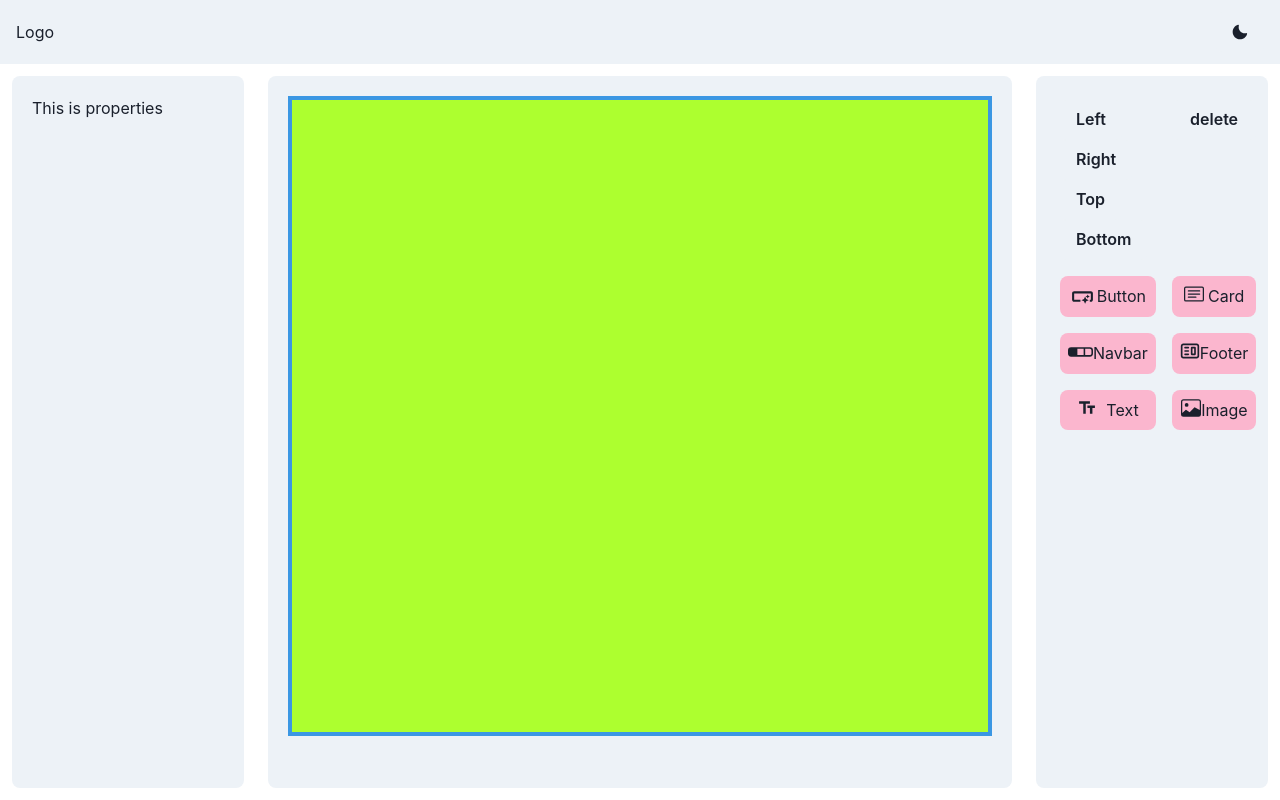
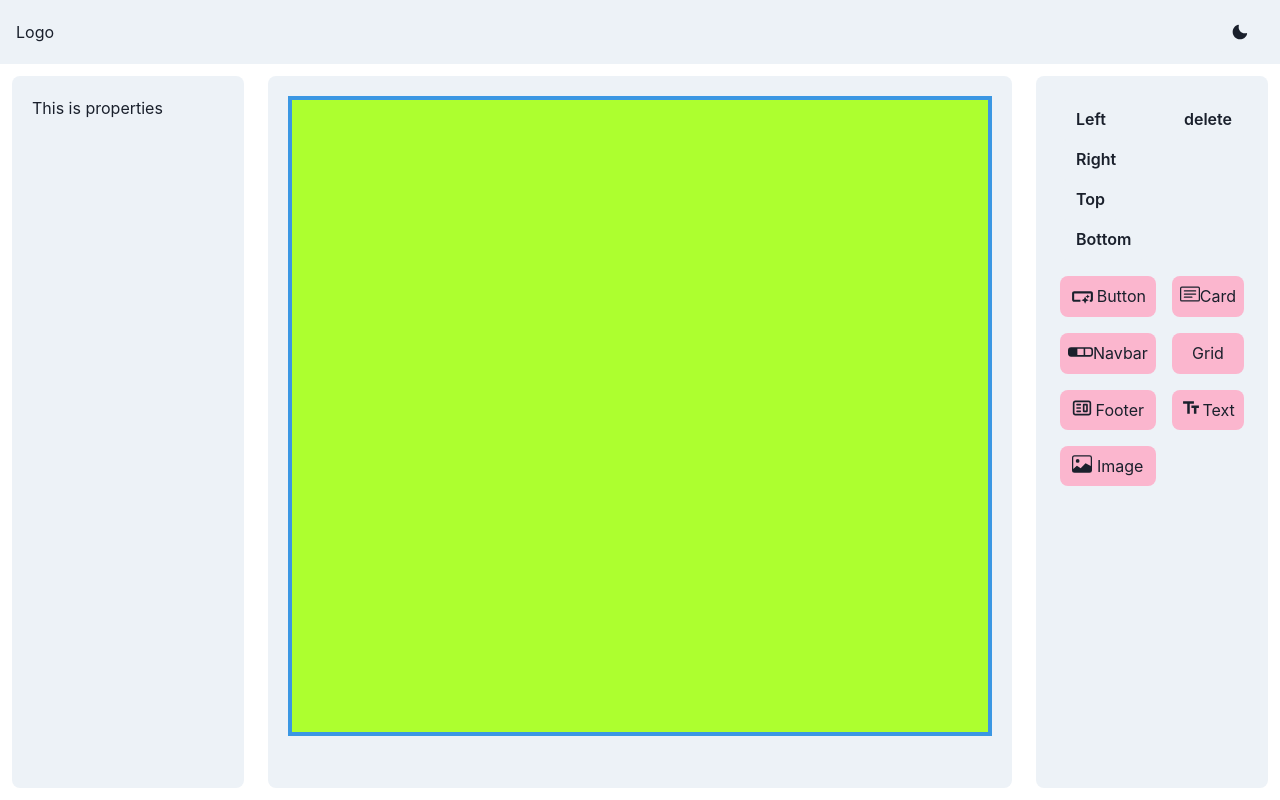
Before and after one commit to BryanRonad/TRINIT_BCT-IND_Dev01, a React (Create React App) app in the folder frontend/: page / in a window 1280 px wide. Built offline with nearby package versions, Linux system fonts and the light colour scheme.

Commit message:
grid compo added

```diff
--- a/frontend/src/App.css
+++ b/frontend/src/App.css
@@ -41,6 +41,15 @@
   cursor: move;
 }
 
-.active{
-	border: 4px solid #3B97E3;
+.active {
+  border: 4px solid #3b97e3;
 }
+
+/* .Grid_div {
+  display: grid;
+  grid-template-rows: repeat(4, 1fr);
+  grid-template-columns: repeat(6, 1fr);
+  width: 100%;
+  height: 100px;
+  background-color: #3b97e3;
+} */
--- a/frontend/src/App.js
+++ b/frontend/src/App.js
@@ -24,6 +24,13 @@ function App() {
   const [elementsArray, setElementsArray] = useState([]);
   const [webtags, setWebtags] = useState([]);
   const [activeid, setactiveid] = useState(null);
+  const [properties, setProperties] = useState({
+    width: 0,
+    height: 0,
+    index: 0,
+    columns: 0,
+    rows: 0,
+  });
 
   const iconSwitch = (element) => {
     switch (element) {
@@ -70,6 +77,7 @@ function App() {
     } else {
       document.querySelector(".main_div").classList.add("active");
     }
+    getProperties();
   };
 
   const unselectTag = (e) => {
@@ -97,6 +105,10 @@ function App() {
       webtags.push(element);
     }
     setWebtags([...webtags]);
+  };
+
+  const getProperties = () => {
+    document.getElementById(activeid);
   };
 
   const moveLeft = (e) => {
@@ -150,7 +162,7 @@ function App() {
             p={5}
             m={3}
             rowSpan={17}
-			colSpan={{ base: 6, md: 6, sm: 7 }}
+            colSpan={{ base: 6, md: 6, sm: 7 }}
             bg={useColorModeValue("gray.100", "gray.900")}
             borderRadius="lg"
           >
--- a/frontend/src/Website.jsx
+++ b/frontend/src/Website.jsx
@@ -7,6 +7,7 @@ import NewButton from "./elements/Button";
 import AddText from "./elements/AddText";
 import AddCard from "./elements/AddCard";
 import AddImg from "./elements/AddImg";
+import Gridcompo from "./elements/Gridcompo";
 
 const Website = (props) => {
   return (
@@ -43,6 +44,9 @@ const Website = (props) => {
         if (ele.element === "Image") {
           return <AddImg key={index} id={index} selectTag={props.selectTag} />;
         }
+        if (ele.element === "Grid"){
+          return <Gridcompo key={index} id={index} selectTag={props.selectTag} properties={ele.properties}/>;
+        }
         if (ele.element === "Card") {
           return (
             <AddCard
--- a/frontend/src/components/PropertiesTab.jsx
+++ b/frontend/src/components/PropertiesTab.jsx
@@ -1,7 +1,7 @@
 import { Box, useColorModeValue } from "@chakra-ui/react";
 import React from "react";
 
-const PropertiesTab = () => {
+const PropertiesTab = (props) => {
 	return <Box className="properties-tab">This is properties</Box>;
 };
 
--- /dev/null
+++ b/frontend/src/elements/Gridcompo.jsx
@@ -0,0 +1,27 @@
+import { Button } from "@chakra-ui/react";
+import React, { useEffect } from "react";
+const Gridcompo = (props) => {
+  console.log(props.properties);
+  const changeColsandRows = () => {
+    document
+      .querySelector(".Grid_div")
+      .setAttribute(
+        "style",
+        `display: grid;grid-template-rows: repeat(${props.properties.rows}, 1fr);grid-template-columns: repeat(6, 1fr);width: 100%;height: 100px;background-color: #3b97e3`
+      );
+  };
+
+  useEffect(() => {
+    changeColsandRows();
+  }, []);
+
+  return (
+    <>
+      <div className="Grid_div">
+        <div style={{ width: "50px", height: "50px", background: "red" }}></div>
+      </div>
+    </>
+  );
+};
+
+export default Gridcompo;
--- a/frontend/src/elementsArray.js
+++ b/frontend/src/elementsArray.js
@@ -7,7 +7,17 @@ var elementsArray = [
     child: false,
     children: [],
   },
-
+  {
+    element: "Grid",
+    icon: "MdOutlineSmartButton",
+    child: true,
+    properties: {
+		columns:6,
+		rows:2,
+		width:'100%',
+		height:'200px',
+	},
+  },
   { element: "Footer", icon: "CgWebsite", child: false, children: [] },
   { element: "Text", icon: "MdOutlineTextFields", child: true },
   { element: "Image", icon: "BsImage", child: true },
```
Lines whose indentation alone changed are shown as unchanged.
